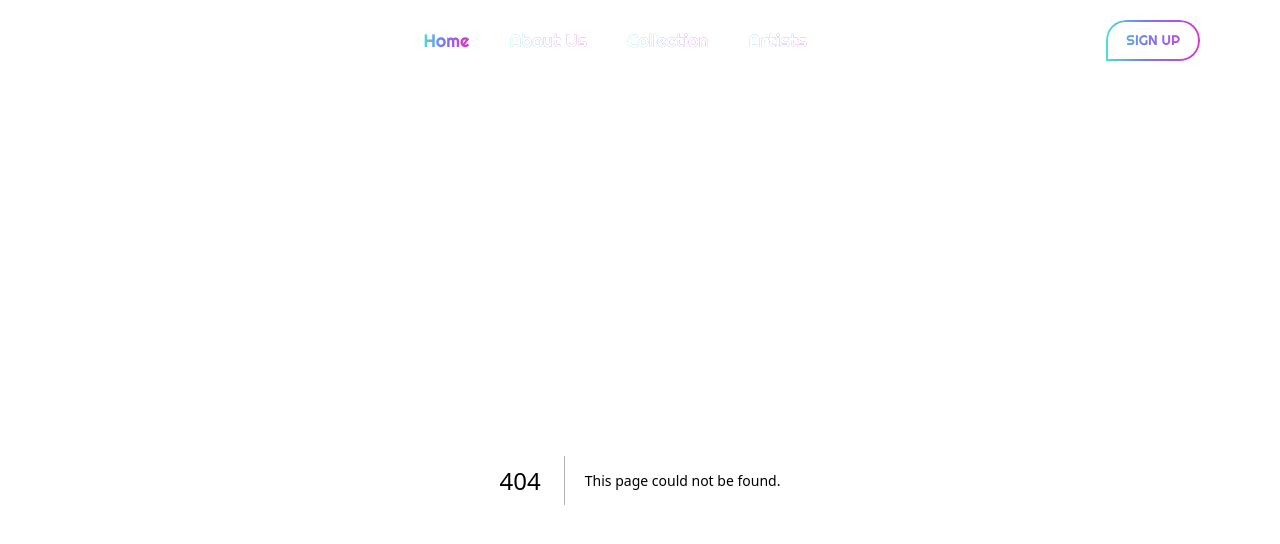
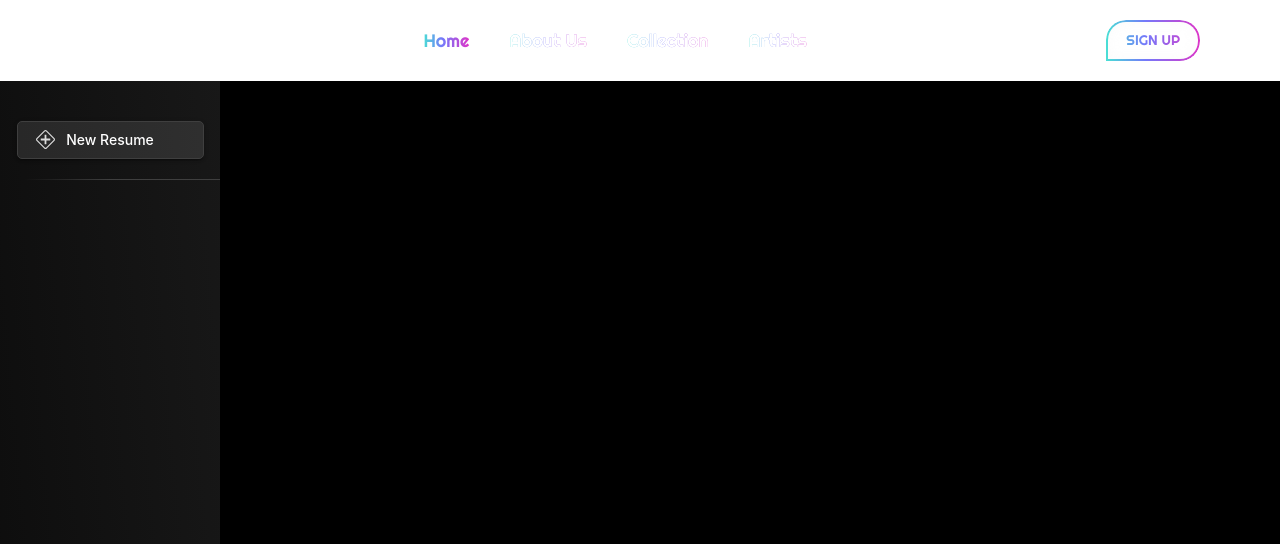
Before and after one commit to gprateek015/resumer, a Next.js app: page /workbench in a window 1280 px wide. Before the commit this address had no page. Shown: the top 544 px of the page. Built offline with nearby package versions, Linux system fonts and the light colour scheme.

Commit message:
anand chnages

```diff
--- a/package.json
+++ b/package.json
@@ -21,6 +21,7 @@
     "next": "13.4.19",
     "react": "18.2.0",
     "react-dom": "18.2.0",
+    "sass": "^1.67.0",
     "typescript": "5.2.2"
   }
 }
--- /dev/null
+++ b/src/app/workbench/page.tsx
@@ -0,0 +1,16 @@
+import React from 'react'
+import "./style.scss"
+import SideBar from '@/components/sidebar/SideBar'
+
+
+const page = () => {
+  return (
+    <>
+      <div className='workHome'>
+        <SideBar/>
+      </div>
+    </>
+  )
+}
+
+export default page
--- /dev/null
+++ b/src/app/workbench/style.scss
@@ -0,0 +1,5 @@
+.workHome{
+    width: 100%;
+    background-color: black;
+    height: 100vh;
+}
--- /dev/null
+++ b/src/components/sidebar/SideBar.tsx
@@ -0,0 +1,19 @@
+import React from 'react'
+import Image from 'next/image';
+import "./sidebar.scss"
+import { Button } from '@mui/material'
+import newIcon from "@/assets/icons/new.svg"
+
+
+const SideBar = () => {
+    return (
+        <div className='sidebar'>
+            <div className='upperSection'>
+                <Button variant='contained' className='bt'> <Image className='icon' src={newIcon} alt="" /> New Resume</Button>
+            </div>
+            <div className='line'></div>
+        </div>
+    )
+}
+
+export default SideBar
--- /dev/null
+++ b/src/components/sidebar/sidebar.scss
@@ -0,0 +1,33 @@
+.sidebar {
+    width: 220px;
+    height: 100vh;
+    background: linear-gradient(265deg, rgba(255, 255, 255, 0.12) -63.32%, rgba(51, 50, 50, 0.12) 158.75%);
+    backdrop-filter: blur(20px);
+
+    .upperSection {
+        text-align: center;
+        padding-top: 40px;
+
+        .bt {
+            border-radius: 5px;
+            border: 1px solid #3F3F3F;
+            background: var(--main, rgba(255, 255, 255, 0.10));
+            width: 85%;
+            text-transform: none;
+            position: relative;
+
+            .icon{
+                position: absolute;
+                left: 18px;
+            }
+        }
+
+    }
+
+    .line {
+        margin-top: 20px;
+        width: 100%;
+        height: .8px;
+        background: linear-gradient(270deg, #3F3F3F 50%, rgba(63, 63, 63, 0.00) 89.05%);
+    }
+}
```
Also changed, not shown: src/assets/icons/new.svg (added), 1 other file (tests, documents, lock files or other folders).
